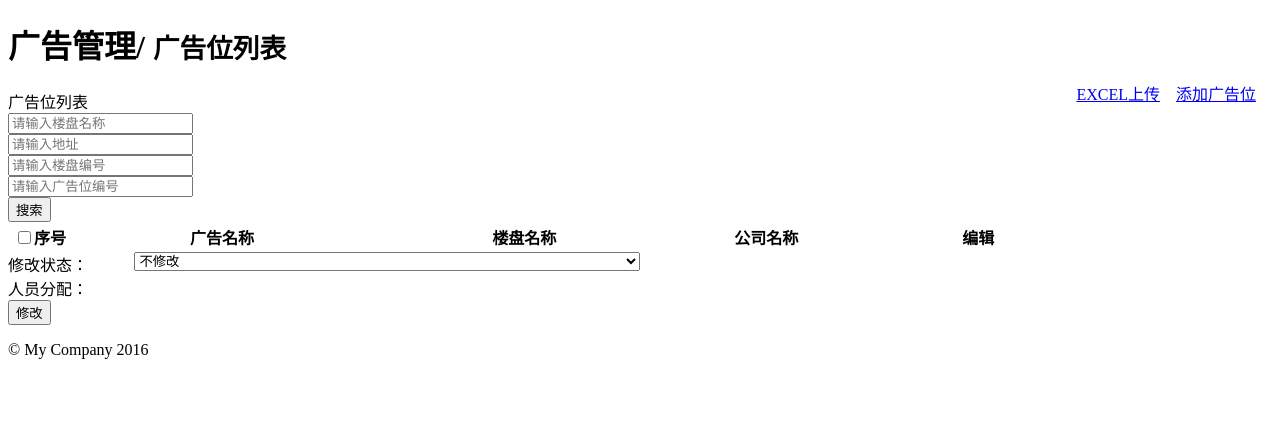
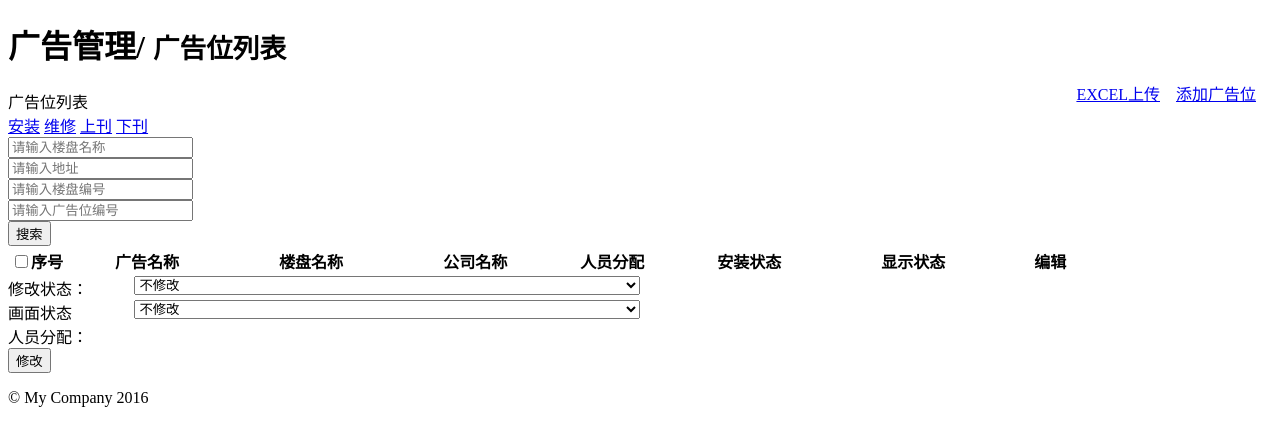
Before and after one commit to longfeet/hello, a Yii app: template modules/admin/views/adv/advManager.php in a window 1280 px wide. Shown: the top 446 px of the page. Run offline with PHP 8.4 and a stand-in for Yii, Linux system fonts and the light colour scheme; the template is opened without the code that fills it, so the values that code supplies are empty; some libraries are stand-ins or nearby versions.

Commit message:
1114 广告状态 NO2 Fix

```diff
--- a/modules/admin/views/adv/advManager.php
+++ b/modules/admin/views/adv/advManager.php
@@ -15,7 +15,13 @@
                     <a href="javascript:;" class="btn btn-info" id="addAdv" style="float:right;margin-top:-0.5rem;margin-right:1rem;">添加广告位</a>
                     <a href="javascript:;" class="btn btn-info" id="addExcel" style="float:right;margin-top:-0.5rem;margin-right:1rem;">EXCEL上传</a>
                 </div>
-                <div class="panel-body">
+                <div class="panel-heading" id="statusFix">
+                    <a href="javascript:;" class="btn btn-info" value="adv_install_status" thisVal="0">安装</a>
+                    <a href="javascript:;" class="btn btn-info" value="adv_install_status" thisVal="1">维修</a>
+                    <a href="javascript:;" class="btn btn-info" value="adv_pic_status" thisVal="1">上刊</a>
+                    <a href="javascript:;" class="btn btn-info" value="adv_pic_status" thisVal="3">下刊</a>
+                </div>
+                <div class="panel-heading">
                     <form class="form-inline" role="form">
                         <div class="form-group">
                           <input type="email" class="form-control" id="community_name" placeholder="请输入楼盘名称">
@@ -31,14 +37,21 @@
                         </div>
                         <button type="button" id="searchBtn" class="btn btn-default">搜索</button>
                   </form>
+                </div>
+
+                <div class="panel-body">
+
                     <div class="table-responsive">
                         <table class="table table-striped table-bordered table-hover" id="dataTables-example">
                             <thead>
                             <tr>
                                 <th width="5%"><input type="checkbox" id="checkAll"/>序号</th>
-                                <th width="25%">广告名称</th>
-                                <th width="25%">楼盘名称</th>
+                                <th width="15%">广告名称</th>
+                                <th width="15%">楼盘名称</th>
                                 <th width="15%">公司名称</th>
+                                <th width="10%">人员分配</th>
+                                <th width="15%">安装状态</th>
+                                <th width="15%">显示状态</th>
                                 <th width="20%">编辑</th>
                             </tr>
                             </thead>
@@ -61,17 +74,18 @@
                 </div>
             </div>
             <div>
-                <div class="form-group">
+                <div id="fix_status">
+                    <div class="form-group install_status">
                         <label class="control-label">修改状态：</label>
                         <select class="form-control" style="width:40%;float:right;margin-right:50%;" name="adv_install_status">
                             <option value="-1">不修改</option>
-                        <option value="0">未安装</option>
-                        <option value="1">待维修(损坏)</option>
+                            <option value="0">待安装</option>
+                            <option value="1">维修(损坏)</option>
                             <option value="2">正常使用</option>
                         </select>
                     </div>
 
-                <!--div class="form-group">
+                    <div class="form-group pic_status">
                         <label class="control-label">画面状态</label>
                         <select class="form-control" style="width:40%;float:right;margin-right:50%;" name="adv_pic_status">
                             <option value="-1">不修改</option>
@@ -81,7 +95,7 @@
                             <option value="3">待下刊</option>
                             <option value="4">已下刊</option>
                         </select>
-                </div-->
+                    </div>
 
                     <div id="staff">
                         <label class="control-label">人员分配：</label>
@@ -94,7 +108,7 @@
                         <input type="hidden" id="typeValue" value="install" />
                         <input type="button" id="editStatus" class="btn btn-info" value="修改" />
                     </div>
-
+                </div>
             </div>
             <!--End Advanced Tables -->
         </div>
@@ -111,7 +125,10 @@
 <script type="text/javascript">
 var search = null;
 
+var install_status = ['未安装','待维修（损坏）','正常使用','安装中','维修中'];
+var pic_status = ['预定','待上刊','已上刊','待下刊','已下刊'];
 
+var status_search = {};
 function getIdVlaue(name){
     return document.getElementById(name).value;
 }
@@ -137,6 +154,8 @@ function getList(page){
         com_no:getIdVlaue("community_no"),
         page:page
     }
+
+    data = Object.assign(data, status_search);
     jsonPost(data,buildHtml);
     console.log(data);
 }
@@ -147,7 +166,7 @@ function buildHtml(data){
     for(var key in data.list_data){
         var item = data.list_data[key];
         var control_html = '<a href="/admin/adv/details?id='+item.id+'">详情</a> | <a href="/admin/adv/edit?id='+item.id+'">编辑</a> | <a href="/admin/adv/flow?id='+item.id+'">流程</a>';
-        html += '<tr><td><input type="checkbox" value="'+item.id+'" name="adv_id" />'+(parseInt(key)+1)+'</td><td>'+item.adv_name+'</td><td>'+item.community_name+'</td><td>'+item.company_name+'</td><td>'+control_html+'</td></tr>';
+        html += '<tr><td><input type="checkbox" value="'+item.id+'" name="adv_id" />'+(parseInt(key)+1)+'</td><td>'+item.adv_name+'</td><td>'+item.community_name+'</td><td>'+item.company_name+'</td><td>'+item.people_num+'(人)</td><td>'+install_status[item.adv_install_status]+'</td><td>'+pic_status[item.adv_pic_status]+'</td><td>'+control_html+'</td></tr>';
     }
     document.getElementById("table_content").innerHTML = html;
     buildPage(data.page_data);
@@ -200,6 +219,31 @@ $(window).ready(function(){
 
     })
 
+    $("#statusFix a").click(function(){
+        event.preventDefault();
+        event.stopPropagation();
+        $("#statusFix a").remove("btn-success");
+        $("#statusFix a").addClass("btn-info");
+        $(this).removeClass("btn-info");
+        $(this).addClass("btn-success");
+
+        var value = $(this).attr("value");
+        var thisVal = $(this).attr("thisVal");
+
+        status_search.value = value;
+        status_search.thisVal = thisVal;
+        getList();
+        if(value == 'adv_install_status'){
+            $("#fix_status").show();
+            $(".pic_status").hide();
+            $(".install_status").show();
+        }
+        if(value == 'adv_pic_status'){
+            $("#fix_status").show();
+            $(".install_status").hide();
+            $(".pic_status").show();
+        }
+    });
 
 
 //    var table = $('#dataTables-example').dataTable({
--- a/web/assets/adminTemplate/js/common.js
+++ b/web/assets/adminTemplate/js/common.js
@@ -4,7 +4,7 @@
  * and open the template in the editor.
  */
 var save_list_data = {};
-$("#staff").hide();
+$("#fix_status").hide();
 $("#checkAll").click(function(){
 
     for(var key in $("input[name='adv_id']")){
```
Also changed, not shown: modules/admin/controllers/AdvController.php (+18 -5 lines). Lines whose indentation alone changed are shown as unchanged.
